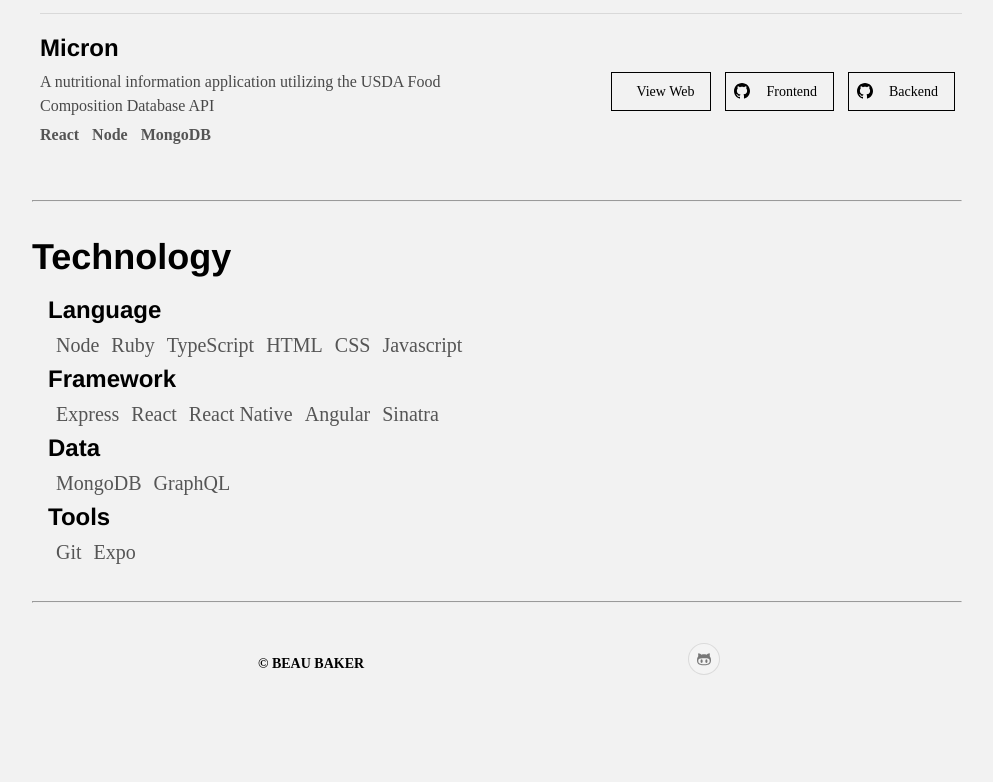
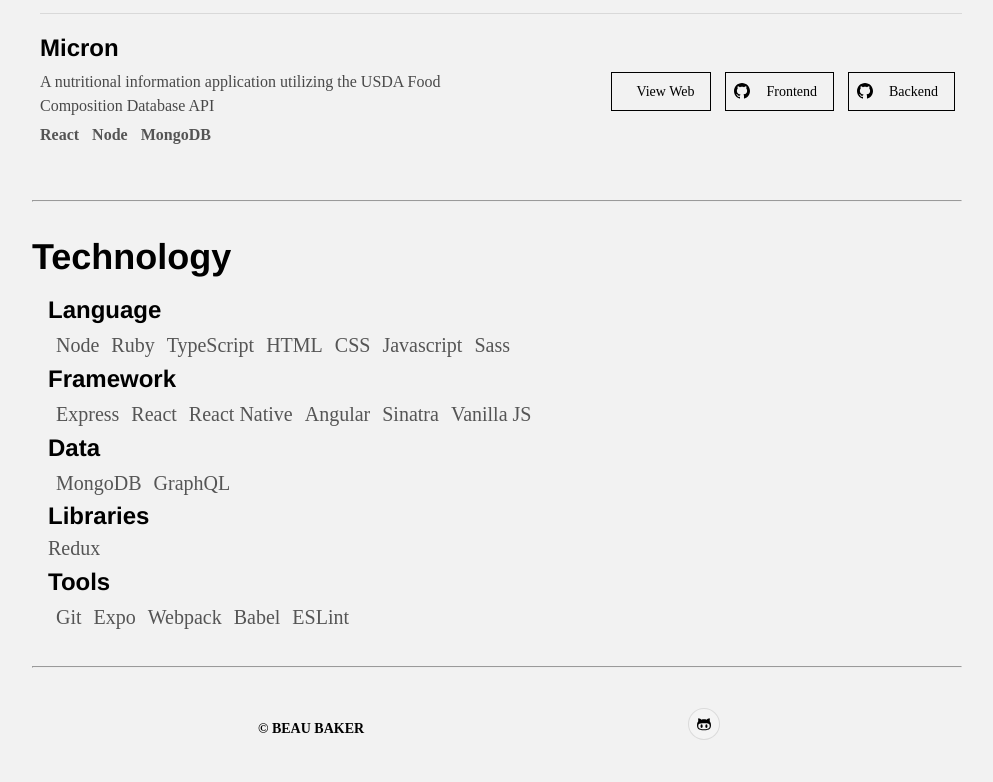
Before and after one commit to beaubaker1027/beaubaker1027.github.io, a plain HTML site: page index.html in a window 1280 px wide. Shown: the part 441-1223 px from the top of the page, without its empty margins (143-1136 px from the left). Before the commit the page ends 1158 px from the top, so only its background shows below. Drawn offline with nearby package versions, Linux system fonts and the light colour scheme.

Commit message:
update links and skills

```diff
--- a/index.html
+++ b/index.html
@@ -29,7 +29,7 @@
 
         </div >
         <div class="db tc">
-          <a target="_blank" class="no-underline black bg-animate outline hover-bg-gray inline-flex items-center ma2-ns tc pa2 mv2 fr-ns" href="https://www.patreon.com/posts/introducing-u-25466849" title="GitHub">
+          <a target="_blank" class="no-underline black bg-animate outline hover-bg-gray inline-flex items-center ma2-ns tc pa2 mv2 fr-ns" href="https://www.patreon.com/posts/uppakoma-30967551" title="GitHub">
             <span class="f6 pl2 pr2">View</span>
           </a>
         </div>
@@ -95,6 +95,7 @@
             <li class="dib mr2"><a href="https://www.w3schools.com/html/" class="f4 f4-ns db link dim mid-gray">HTML</a></li>
             <li class="dib mr2"><a href="https://www.w3schools.com/css/" class="f4 f4-ns db link dim mid-gray">CSS</a></li>
             <li class="dib mr2"><a href="https://www.w3schools.com/js/" class="f4 f4-ns db link dim mid-gray">Javascript</a></li>
+            <li class="dib mr2"><a href="https://sass-lang.com" class="f4 f4-ns db link dim mid-gray">Sass</a></li>
           </ul>
         <h2 class="db f3 lh-title mb1">Framework</h2>
           <ul class="pl2">
@@ -103,16 +104,24 @@
             <li class="dib mr2"><a href="https://facebook.github.io/react-native/" class="f4 f4-ns db link dim mid-gray">React Native</a></li>
             <li class="dib mr2"><a href="https://angular.io" class="f4 f4-ns db link dim mid-gray">Angular</a></li>
             <li class="dib mr2"><a href="http://sinatrarb.com" class="f4 f4-ns db link dim mid-gray">Sinatra</a></li>
+            <li class="dib mr2"><a href="http://vanilla-js.com" class="f4 f4-ns db link dim mid-gray">Vanilla JS</a></li>
           </ul>
         <h2 class="db f3 lh-title mb1">Data</h2>
           <ul class="pl2">
             <li class="dib mr2"><a href="https://www.mongodb.com" class="f4 f4-ns db link dim mid-gray">MongoDB</a></li>
             <li class="dib mr2"><a href="https://graphql.org" class="f4 f4-ns db link dim mid-gray">GraphQL</a></li>
           </ul>
+        <h2>Libraries</h2>
+          <ul>
+            <li class="dib mr2"><a href="https://redux.js.org" class="f4 f4-ns db link dim mid-gray">Redux</a></li>
+          </ul>
         <h2 class="db f3 lh-title mb1">Tools</h2>
           <ul class="list pl2">
             <li class="dib mr2"><a href="https://git-scm.com" class="f4 f4-ns db link dim mid-gray">Git</a></li>
             <li class="dib mr2"><a href="https://expo.io" class="f4 f4-ns db link dim mid-gray">Expo</a></li>
+            <li class="dib mr2"><a href="https://webpack.js.org" class="f4 f4-ns db link dim mid-gray">Webpack</a></li>
+            <li class="dib mr2"><a href="https://babeljs.io" class="f4 f4-ns db link dim mid-gray">Babel</a></li>
+            <li class="dib mr2"><a href="https://eslint.org" class="f4 f4-ns db link dim mid-gray">ESLint</a></li>
           </ul>
       </div>
   </div>
@@ -123,7 +132,7 @@
     </div>
     <div>
       <a class="link dim gray dib br-100 h2 w2 mr3 pa2 bg-near-white ba b--black-10" href="https://github.com/beaubaker1027" title="Github">
-        <svg data-icon="github" viewBox="0 0 32 32" style="fill:currentcolor">
+        <svg data-icon="github" viewBox="0 0 32 32">
           <title>github icon</title>
           <path d="M0 18 C0 12 3 10 3 9 C2.5 7 2.5 4 3 3 C6 3 9 5 10 6 C12 5 14 5 16 5 C18 5 20 5 22 6 C23 5 26 3 29 3 C29.5 4 29.5 7 29 9 C29 10 32 12 32 18 C32 25 30 30 16 30 C2 30 0 25 0 18 M3 20 C3 24 4 28 16 28 C28 28 29 24 29 20 C29 16 28 14 16 14 C4 14 3 16 3 20 M8 21 A1.5 2.5 0 0 0 13 21 A1.5 2.5 0 0 0 8 21 M24 21 A1.5 2.5 0 0 0 19 21 A1.5 2.5 0 0 0 24 21 z"></path>
         </svg>
--- a/styles.css
+++ b/styles.css
@@ -34,6 +34,9 @@ li {
   list-style-type: none;
 
 }
+svg{
+  fill: #000;
+}
 footer {
   display:flex;
   justify-content: space-around;
```
